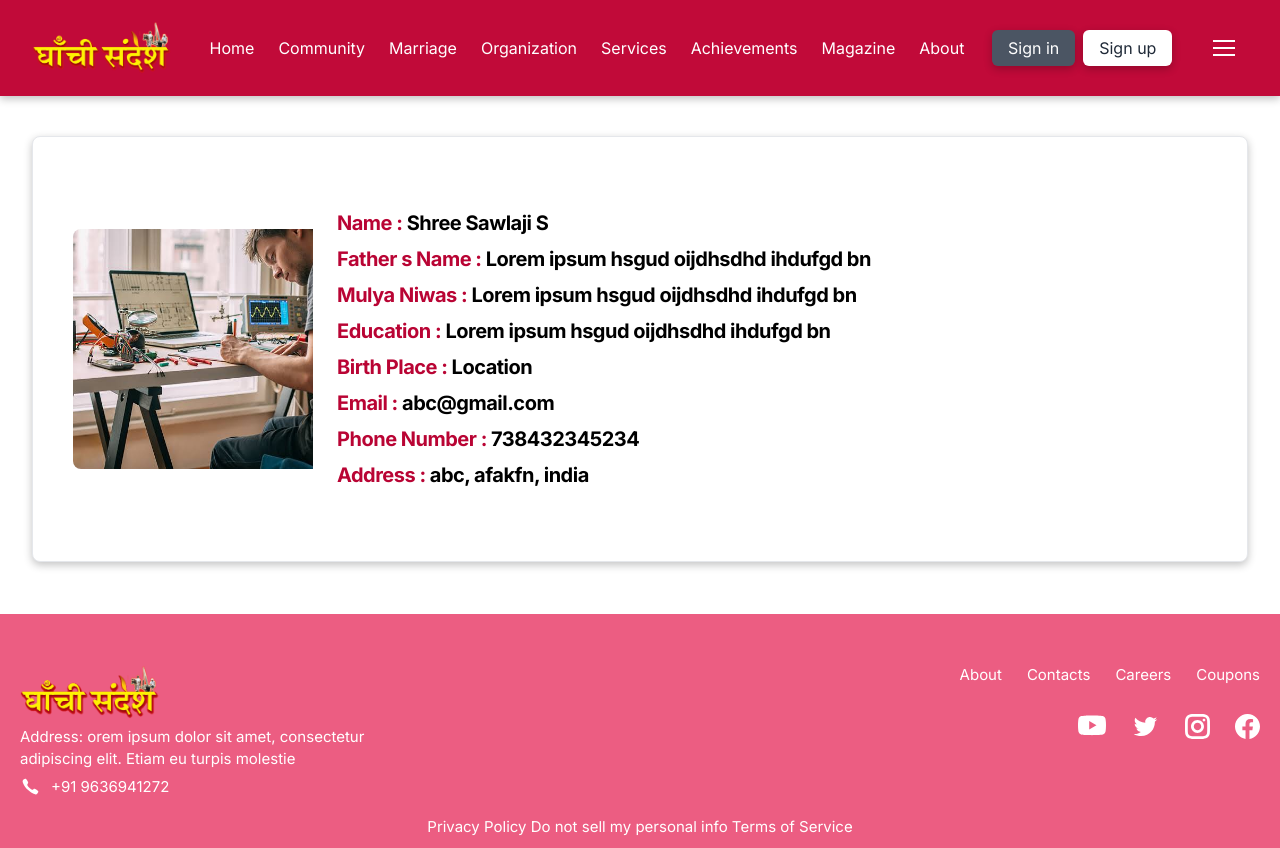
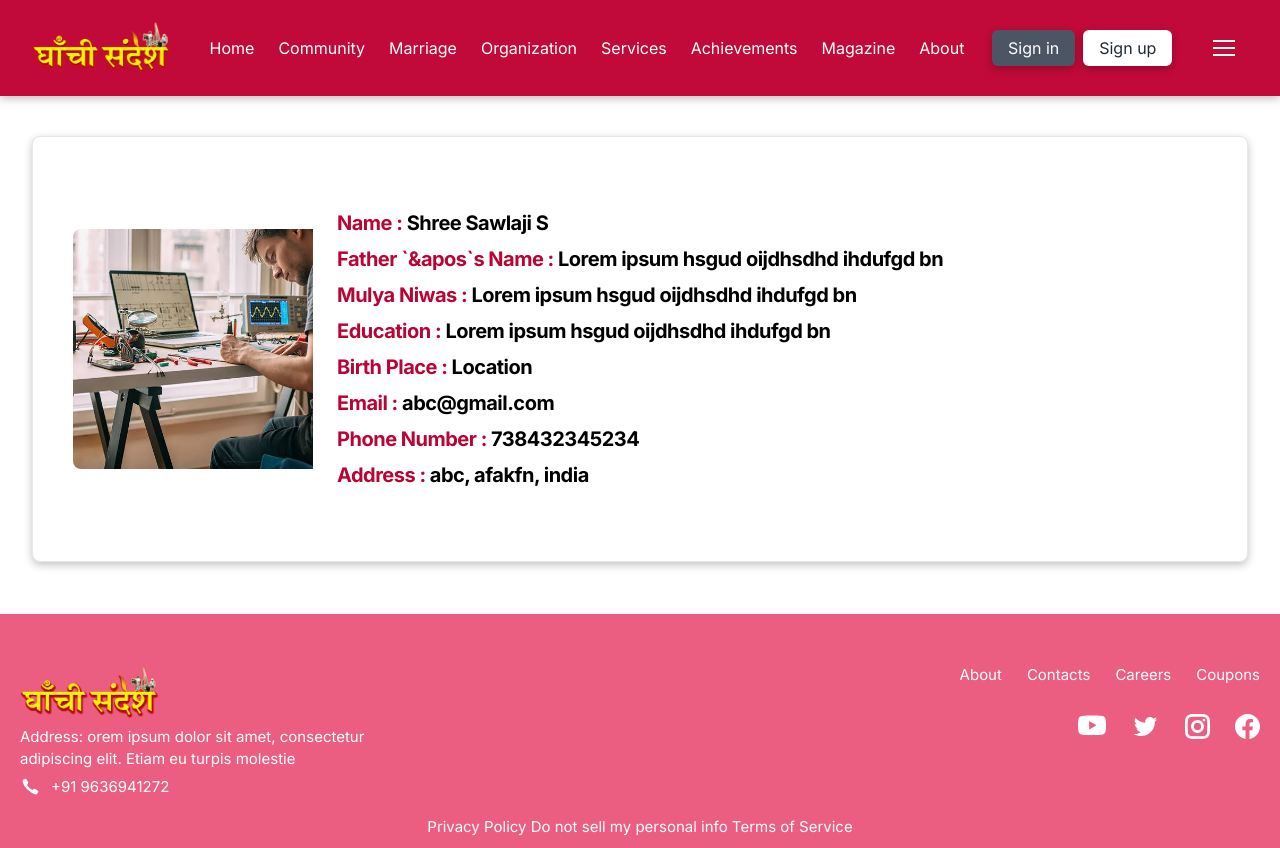
Before and after one commit to carnageitself/Ghanchi-Sandesh, a Next.js app: page /groomlist in a window 1280 px wide. Built offline with nearby package versions, Linux system fonts and the light colour scheme.

Commit message:
minor change

```diff
--- a/app/groomlist/page.tsx
+++ b/app/groomlist/page.tsx
@@ -34,7 +34,7 @@ const GroomList:React.FC = () => {
               <span className="text-[hsl(344,96%,37%)] ">Name :</span> {Name}{" "}
             </span>
             <span className="mb-2  font-bold tracking-tight text-xl">
-              <span className="text-[hsl(344,96%,37%)] ">Father  s Name :</span>{" "}
+              <span className="text-[hsl(344,96%,37%)] ">Father `&apos`s Name :</span>{" "}
               {Fathers_name}{" "}
             </span>
             <span className="mb-2  font-bold tracking-tight text-xl">
```
